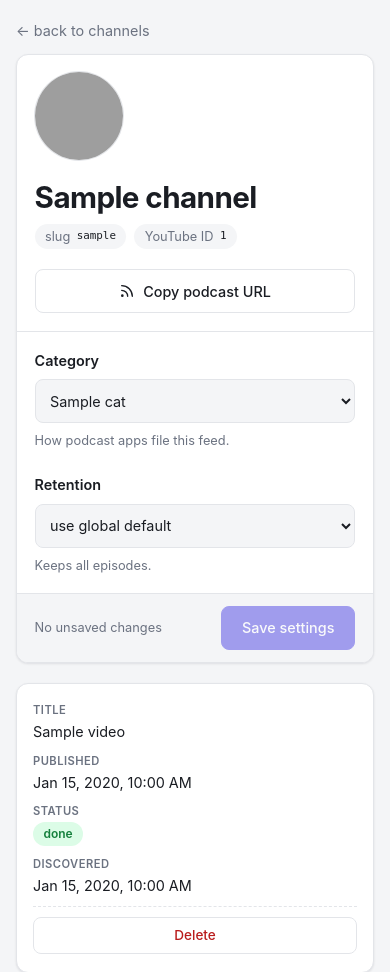
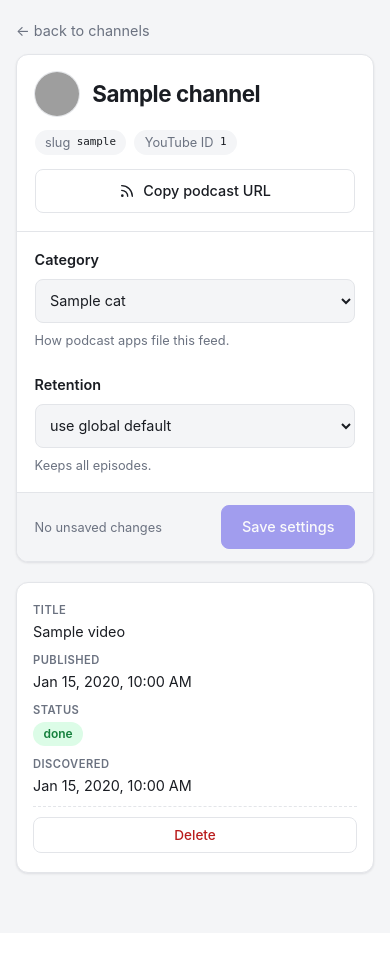
Before and after one commit to reloadedhead/podmachine, a Python web app: template src/podmachine/web/templates/channel_detail.html in a window 390 px wide. Shown: the part 53-1025 px from the top of the page. After the commit the page ends 929 px from the top, so only its background shows below. Run offline with Jinja, Linux system fonts and the light colour scheme; the template is opened without the code that fills it: most values are stand-ins (such as "Sample title", 1, 10 or a date in 2020); grey boxes are pictures that could not be loaded.

Commit message:
Tidy channel detail header on mobile
Shrink the avatar and keep it on the same row as the channel title, with
the slug/ID chips on their own full-width row below, instead of the
avatar, title and chips each wrapping onto separate lines.

Co-Authored-By: Claude Sonnet 5.5 <noreply@anthropic.com>

```diff
--- a/src/podmachine/web/static/admin.css
+++ b/src/podmachine/web/static/admin.css
@@ -643,7 +643,13 @@ code {
   .retention-form input, .retention-form select { width: 100%; }
   .retention-form button { width: 100%; }
 
-  .profile-head { padding: 1.1rem; }
+  /* Flatten .profile-id so the avatar and title share a row and the chips
+     get the full card width below it. */
+  .profile-head { padding: 1.1rem; gap: 0.85rem; }
+  .profile-head .avatar-xl { width: 2.75rem; height: 2.75rem; }
+  .profile-id { display: contents; }
+  .profile-id h1 { flex: 1 1 0; min-width: 0; font-size: 1.4rem; }
+  .chips { flex: 1 0 100%; margin: 0; }
   .btn-copy { width: 100%; }
   .settings-form { padding: 0; }
   .settings-grid { padding: 1.1rem; }
```
